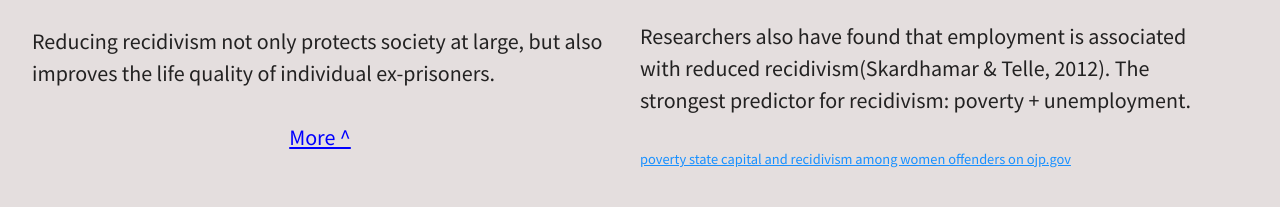
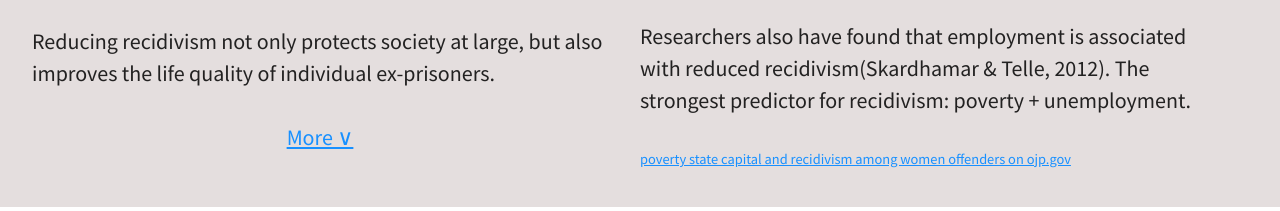
Before and after one commit to Underdog-Devs/website, a React (Create React App) app: page / in a window 1280 px wide. Shown: the part 927-1138 px from the top of the page. Built offline with nearby package versions, Linux system fonts and the light colour scheme; a web font is replaced by a local one.

Commit message:
Implemented style to match link color and fixed typo on showhiddenstats

```diff
--- a/src/CSS/Stats.module.css
+++ b/src/CSS/Stats.module.css
@@ -24,5 +24,5 @@
 }
 .showOrHideStats {
   text-decoration: underline;
-  color: blue;
+  color: rgb(24, 144, 255);
 }
--- a/src/Components/Stats.js
+++ b/src/Components/Stats.js
@@ -29,7 +29,7 @@ function Stats() {
                 className={styles.showOrHideStats}
                 onClick={() => setisHidden(!isHidden)}
               >
-                {isHidden ? 'Less	∨' : 'More ^'}
+                {isHidden ? 'Less	^' : 'More ∨'}
               </span>
             </div>
           </Col>
```
